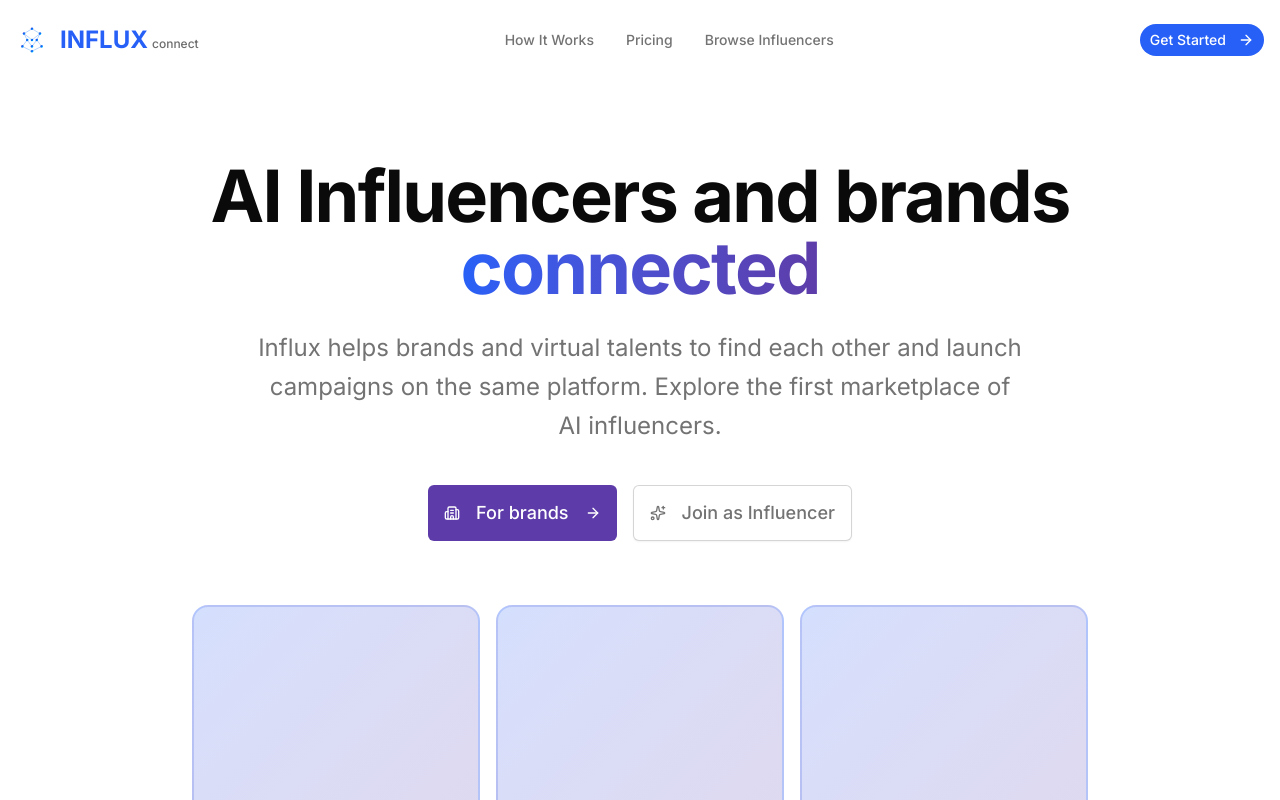
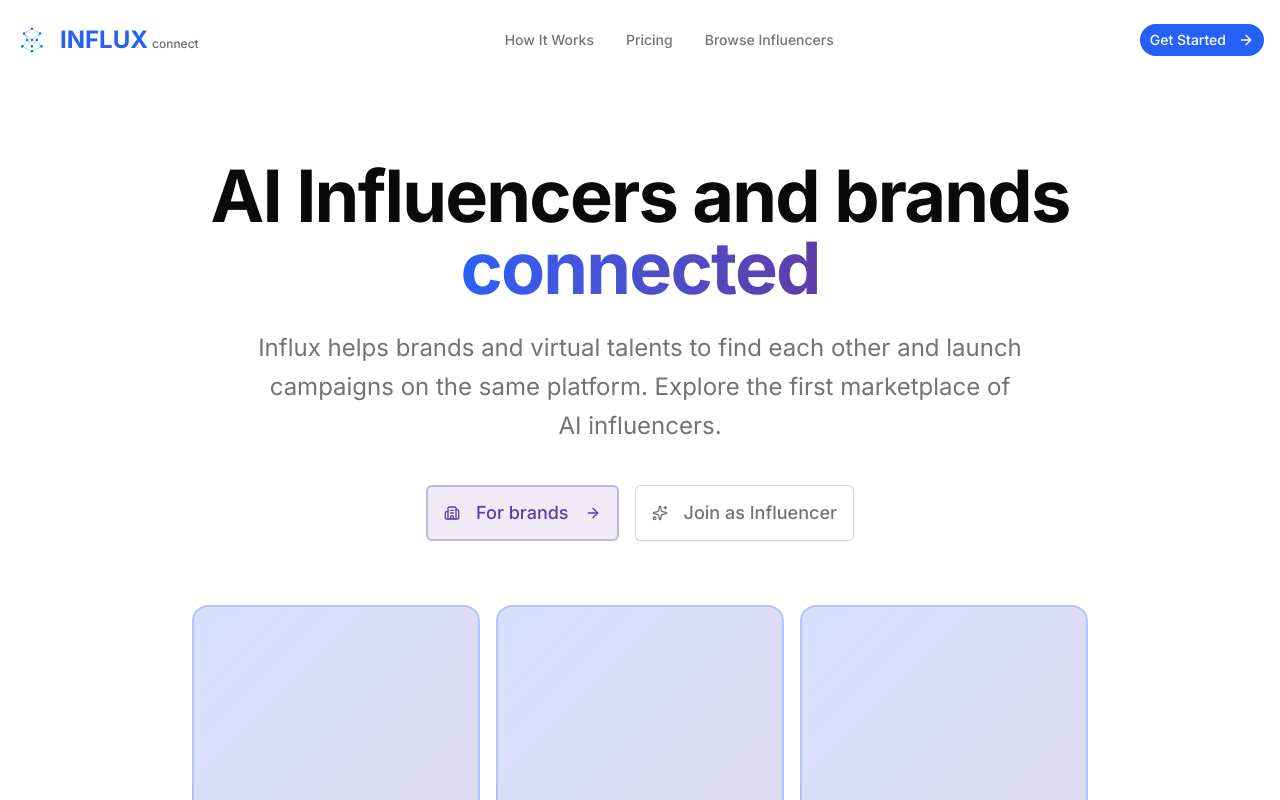
Before and after one commit to snezhinskayaaaa/influx-mvp, a Next.js app: page / in a window 1280 px wide. Shown: the top 800 px of the page. Built offline with nearby package versions, Linux system fonts and the light colour scheme.

Commit message:
style: make 'For brands' button glassmorphism style
- Semi-transparent purple background (10% opacity)
- Subtle purple border (30% opacity)
- Backdrop blur effect
- Purple text instead of white
- Light and airy design matching reference

Co-Authored-By: Claude Sonnet 4.5 <noreply@anthropic.com>

```diff
--- a/app/page.tsx
+++ b/app/page.tsx
@@ -36,7 +36,7 @@ export default function Home() {
               Influx helps brands and virtual talents to find each other and launch campaigns on the same platform. Explore the first marketplace of AI influencers.
             </p>
             <div className="mt-10 flex flex-col sm:flex-row items-center justify-center gap-4">
-              <Button size="lg" asChild className="bg-secondary hover:bg-secondary/90 text-white h-14 px-8 text-lg">
+              <Button size="lg" asChild className="bg-secondary/10 hover:bg-secondary/20 backdrop-blur-sm border-2 border-secondary/30 text-secondary hover:text-secondary h-14 px-8 text-lg transition-all">
                 <Link href="/signup?type=brand">
                   <Building2 className="mr-2 h-5 w-5" />
                   For brands
```
